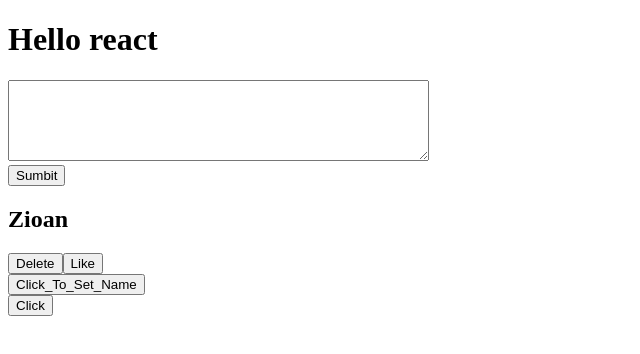
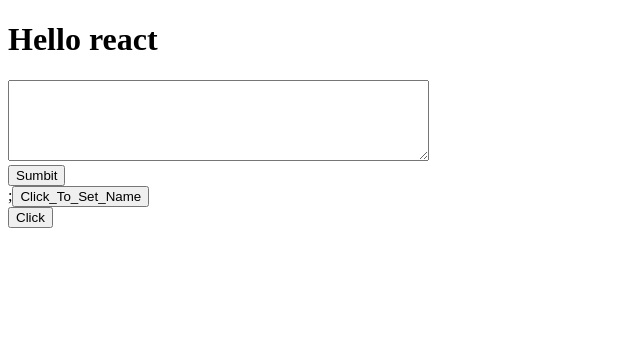
Before and after one commit to zioan/starter, a React (Create React App) app: page / in a window 1280 px wide. Shown: the top 354 px of the page, without its empty margins (0-640 px from the left). Built offline with nearby package versions, Linux system fonts and the light colour scheme.

Commit message:
render multiple components

```diff
--- a/src/App.js
+++ b/src/App.js
@@ -12,7 +12,6 @@
   //Here is the place to write normal js
   //State
   const [name, setName] = useState("Zioan");
-  const message = "This is the actual message.";
   //State passed to CreateTweet
   const [textInput, setTextInput] = useState("");
   const [tweets, setTweets] = useState([]);
@@ -26,7 +25,12 @@
         tweets={tweets}
         setTweets={setTweets}
       />
-      <TweetList setName={setName} name={name} tweets={tweets} />
+      <TweetList
+        setName={setName}
+        name={name}
+        tweets={tweets}
+        setTweets={setTweets}
+      />
       <button onClick={() => sayHelloHandler("Mike")}>Click</button>
     </div>
   );
--- a/src/components/Tweet.js
+++ b/src/components/Tweet.js
@@ -1,11 +1,14 @@
 import React from "react";
 
-const Tweet = ({ name, tweets }) => {
+const Tweet = ({ name, tweet, tweets, setTweets }) => {
+  const deleteTweet = () => {
+    setTweets(tweets.filter((t) => t !== tweet));
+  };
   return (
     <div className="tweet">
       <h2>{name}</h2>
-      <h3>{tweets}</h3>
-      <button>Delete</button>
+      <h3>{tweet}</h3>
+      <button onClick={deleteTweet}>Delete</button>
       <button>Like</button>
     </div>
   );
--- a/src/components/TweetList.js
+++ b/src/components/TweetList.js
@@ -1,12 +1,18 @@
 import React from "react";
 import Tweet from "./Tweet";
 
-const TweetList = ({ name, tweets, setName }) => {
+const TweetList = ({ name, tweets, setName, setTweets }) => {
   return (
     <div className="tweet-list">
-      <Tweet name={name} tweets={tweets} />
-
-      <button onClick={() => setName("John Doe")}>Click_To_Set_Name</button>
+      {tweets.map((tweet) => (
+        <Tweet
+          name={name}
+          tweet={tweet}
+          setTweets={setTweets}
+          tweets={tweets}
+        />
+      ))}
+      ;<button onClick={() => setName("John Doe")}>Click_To_Set_Name</button>
     </div>
   );
 };
```
